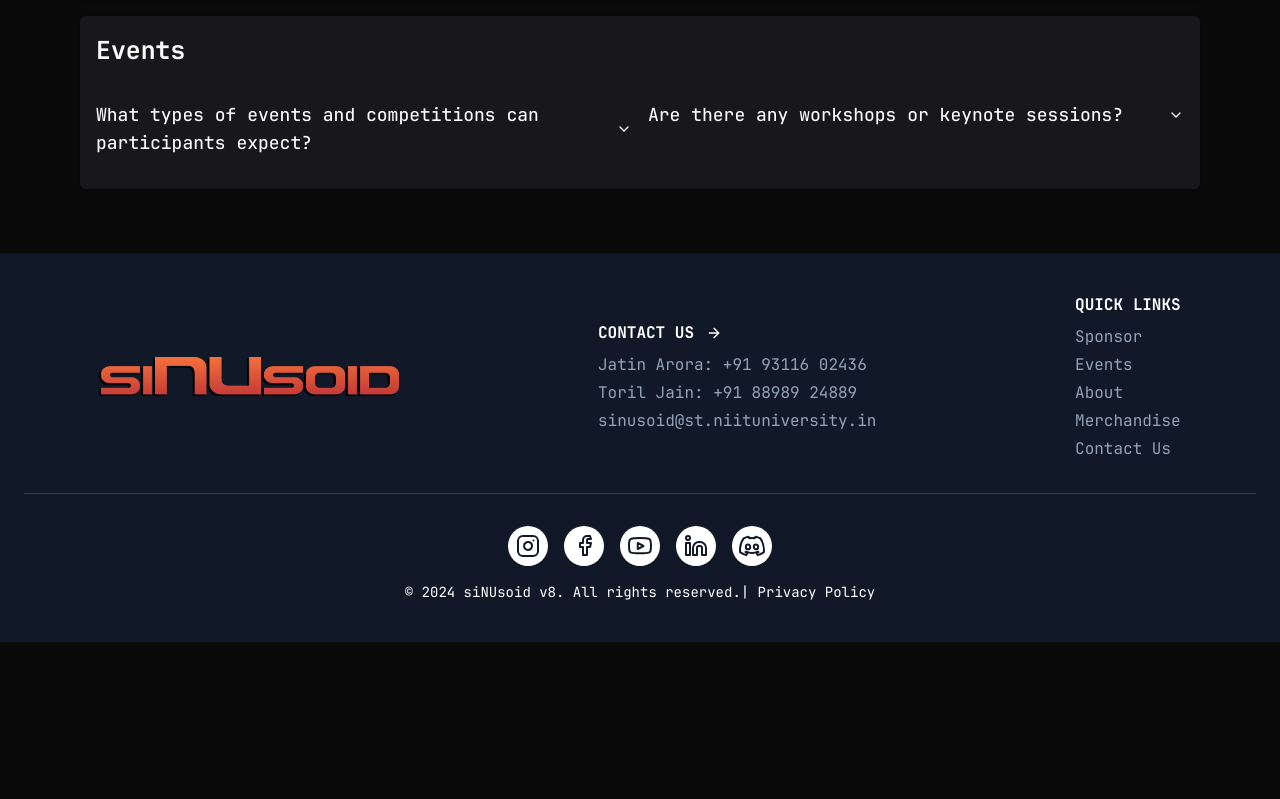
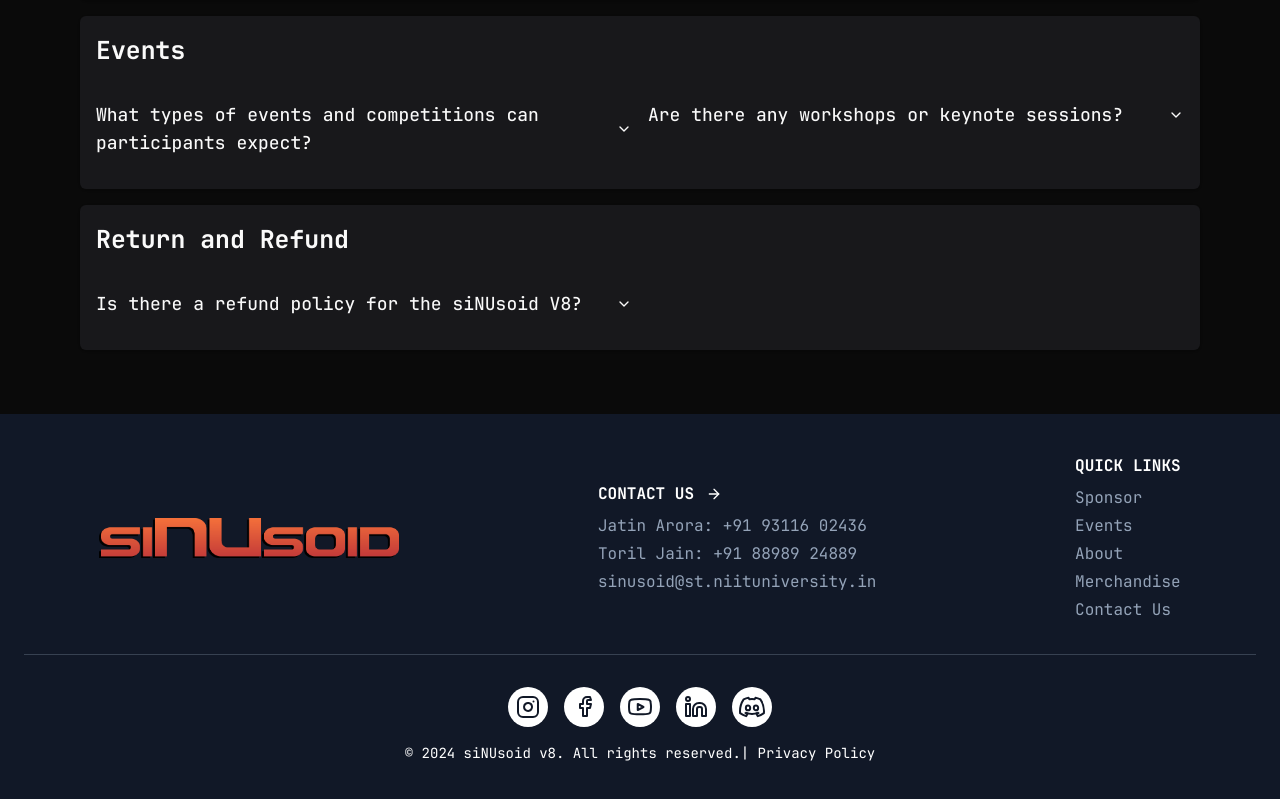
Before and after one commit to thelegendaryarticuno/sinunextfront, a Next.js app: page / in a window 1280 px wide. Shown: the part 2878-3677 px from the top of the page. Before the commit the page ends 3520 px from the top, so only its background shows below. Built offline with nearby package versions, Linux system fonts and the light colour scheme; no server answers.

Commit message:
Update utils.ts

```diff
--- a/src/components/FaqSection/utils.ts
+++ b/src/components/FaqSection/utils.ts
@@ -19,6 +19,12 @@
     category: "events",
     title: "Events",
   },
+  {
+    section: "faq",
+    category: "returnAndRefund",
+    title: "Return and Refund",
+  },
+
 ];
 export const FAQ_DATA = [
   {
@@ -72,6 +78,12 @@
     question: "Are there any workshops or keynote sessions?",
     answer:
       "Yes, there will be workshops and keynote sessions by industry experts.",
+  },
+  {
+    section: "faq",
+    category: "returnAndRefund",
+    question: "Is there a refund policy for the siNUsoid V8?",
+    answer: "No, there is no refund policy for siNUsoid v8 in any case.",
   },
 ];
 
@@ -213,6 +225,11 @@
   },
   {
     section: "faq",
+    category: "returnAndRefund",
+    title: "Return and Refund",
+  },
+  {
+    section: "faq",
     category: "Miscellaneous",
     title: "Miscellaneous",
   },
@@ -346,6 +363,12 @@
   },
   {
     section: "faq",
+    category: "returnAndRefund",
+    question: "Is there a refund policy for the siNUsoid V8?",
+    answer: "No, there is no refund policy for siNUsoid v8 in any case.",
+  },
+  {
+    section: "faq",
     category: "Miscellaneous",
     question:
       "Are laptops and other valuables allowed in the hostel?",
```
